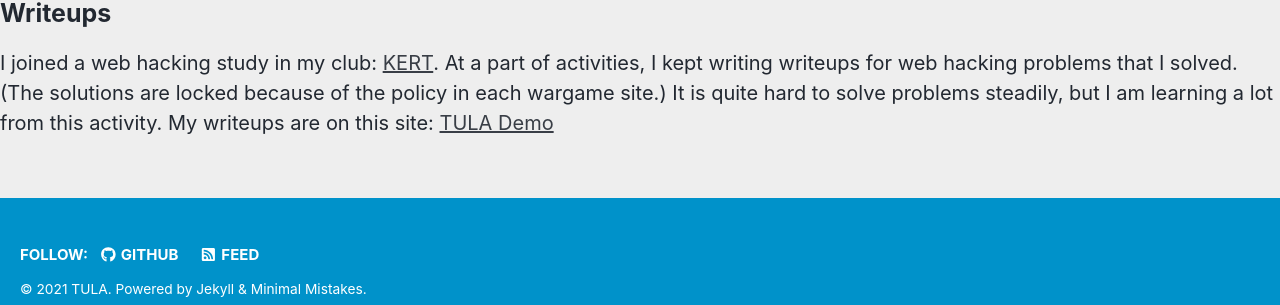
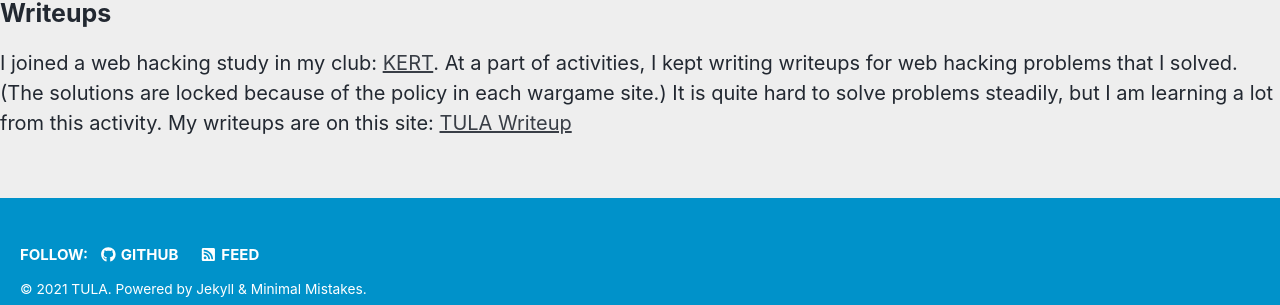
Before and after one commit to tula3and/tula3and.github.io, a Jekyll site: the page built from _docs/2021-04-06-monthly-mar.md, in a window 1280 px wide. Shown: the part 713-1018 px from the top of the page. Built offline with Jekyll 4.4.1, drawn with Linux system fonts in a browser that asks for light colours; cached includes are drawn as plain includes; our own code applies the rules of GitHub Pages for plain Markdown files.

Commit message:
Update 2021-04-06-monthly-mar.md

```diff
--- a/_docs/2021-04-06-monthly-mar.md
+++ b/_docs/2021-04-06-monthly-mar.md
@@ -38,4 +38,4 @@ I joined a web hacking study in my club: [KERT](https://github.com/KERT-core).
 At a part of activities, I kept writing writeups for web hacking problems that I solved.
 (The solutions are locked because of the policy in each wargame site.)
 It is quite hard to solve problems steadily, but I am learning a lot from this activity.
-My writeups are on this site: [TULA Demo](https://tula3and.tistory.com/)
+My writeups are on this site: [TULA Writeup](https://tula3and.tistory.com/)
```
Also changed, not shown: other parts of _docs/2021-04-06-monthly-mar.md (+1 -1 lines).
